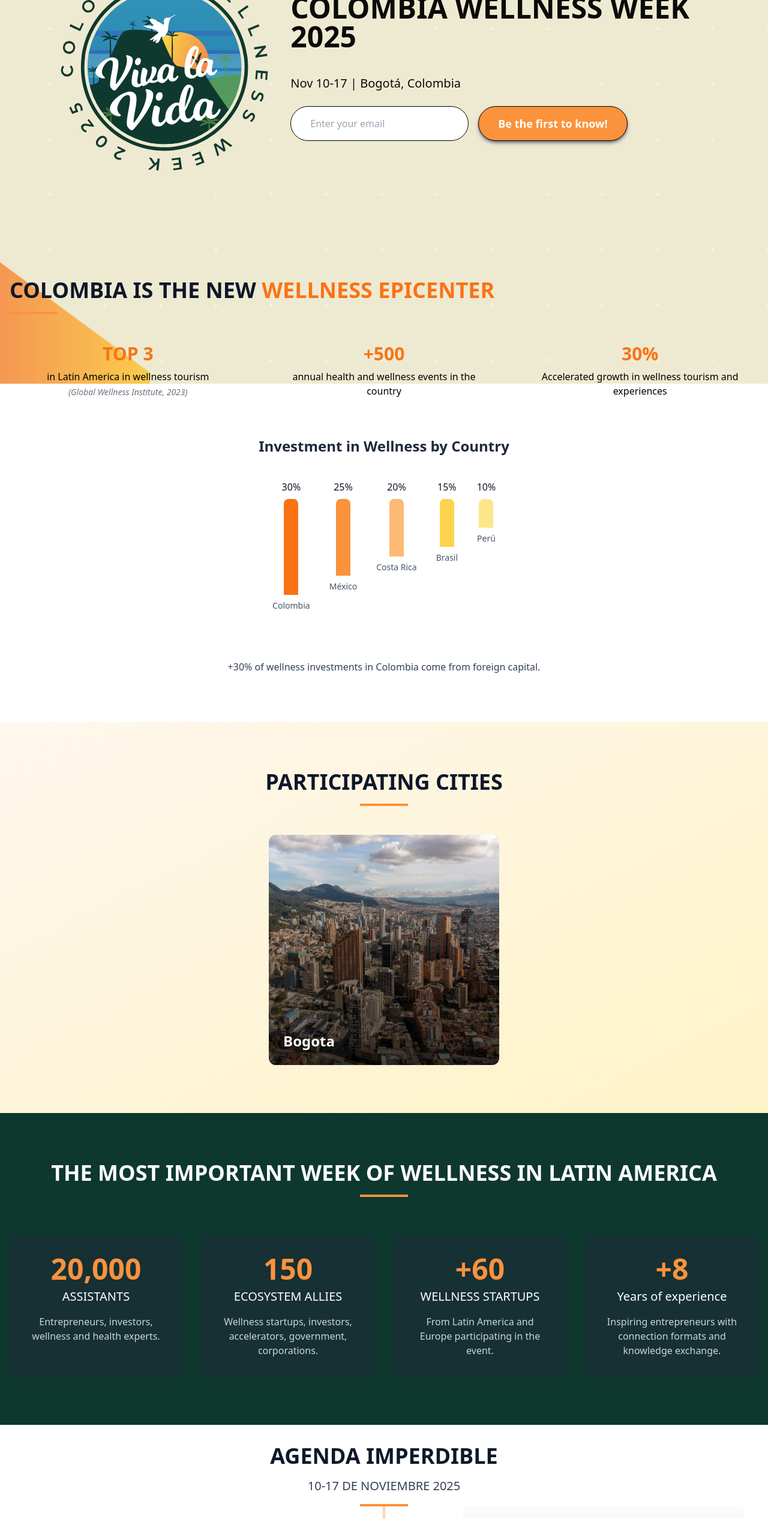
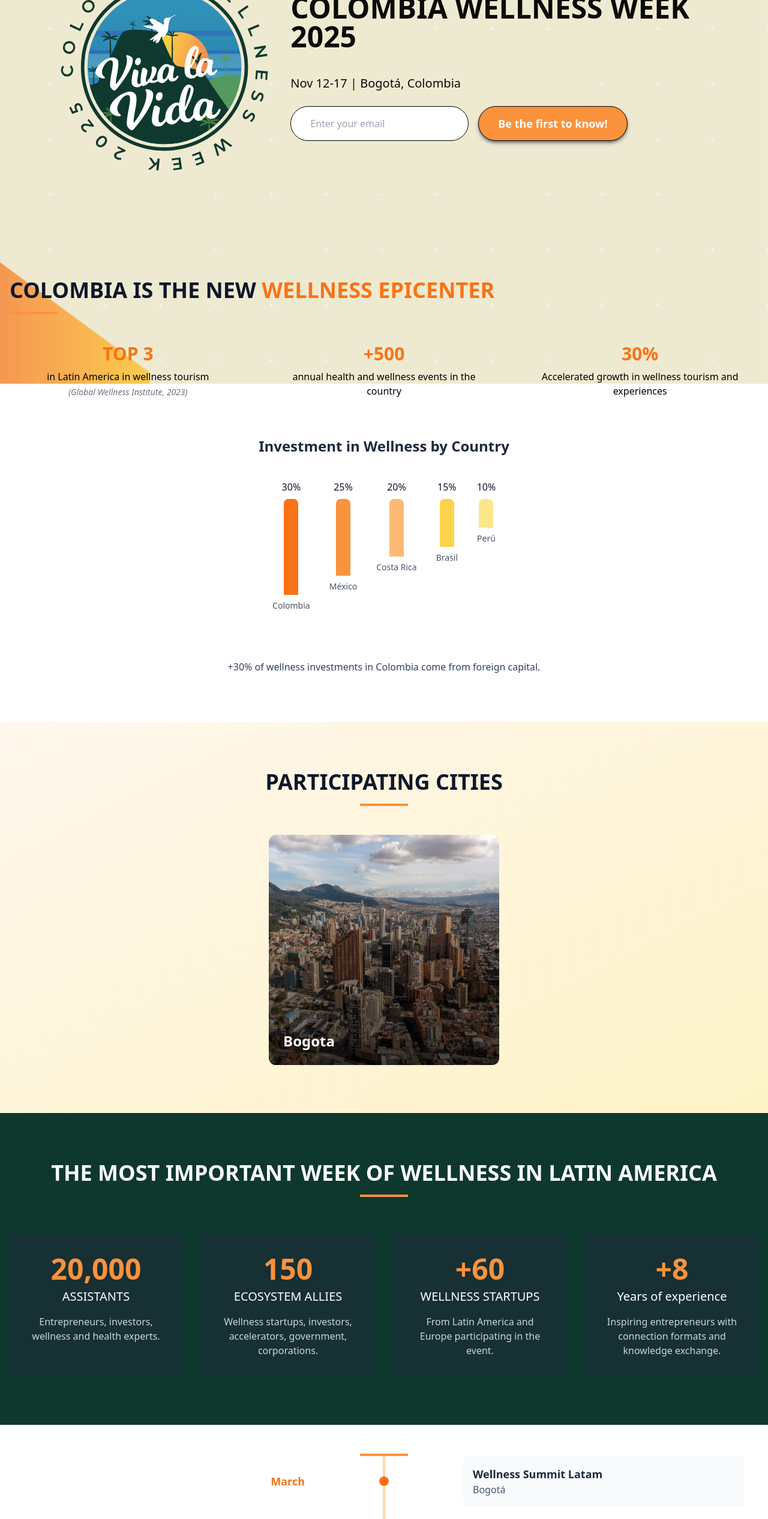
Before and after one commit to Diego331211/Divino-Bienestar-ColombiaWellnessWeek, a Next.js app: page /en in a window 1280 px wide. Shown: the part 160-2693 px from the top of the page at 60% size. Built offline with nearby package versions, Linux system fonts and the light colour scheme.

Commit message:
adicion de forms

```diff
--- a/app/[locale]/components/Footer.tsx
+++ b/app/[locale]/components/Footer.tsx
@@ -27,7 +27,7 @@ export default function Footer() {
         <div className="space-y-2 text-sm">
           <p className="text-gray-600">
             <a href="mailto:info@colombiawellnessweek.com" className="hover:text-black">
-              info@colombiawellnessweek.com
+              Colombiawellnesseeek2025@gmail.com
             </a>
           </p>
         </div>
--- a/app/[locale]/components/Header.tsx
+++ b/app/[locale]/components/Header.tsx
@@ -17,7 +17,7 @@ export default function Header() {
         <FontAwesomeIcon icon={faTiktok} className='h-8' />
         <FontAwesomeIcon icon={faXTwitter} className='h-8' />
         {/* Ícono de correo con enlace */}
-        <a href="mailto:colombiawellnessweek2025@gmail.com" title="Enviar correo">
+        <a href="mailto:Colombiawellnesseeek2025@gmail.com" title="Enviar correo">
           <FontAwesomeIcon icon={faEnvelope} className="h-7" />
         </a>
 
--- a/app/[locale]/components/timeline.tsx
+++ b/app/[locale]/components/timeline.tsx
@@ -43,11 +43,6 @@ export default function EventTimeline() {
   return (
     <div className="relative px-4 sm:px-6 py-8">
       <div className="container mx-auto px-4">
-        {/* Timeline line - hidden on small screens, visible from md up */}
-        <h2 className="text-3xl md:text-4xl font-bold mb-4 text-slate-900 text-center">
-          AGENDA IMPERDIBLE
-        </h2>
-        <p className="text-xl text-slate-700 text-center">10-17 DE NOVIEMBRE 2025</p>
         <div className="w-20 h-1 bg-orange-400 mx-auto mt-4"></div>
         <div className="hidden md:block absolute left-1/2 transform -translate-x-1/2 h-full w-1 bg-orange-200"></div>
         <div className="space-y-12">
--- a/messages/en.json
+++ b/messages/en.json
@@ -5,7 +5,7 @@
     "comingSoon": "Coming Soon",
     "eventName": "COLOMBIA WELLNESS WEEK 2025",
     "eventTagline": "The Most Important Wellness Week in LATAM",
-    "eventDates": "Nov 10-17 | Bogotá, Colombia",
+    "eventDates": "Nov 12-17 | Bogotá, Colombia",
     "navHome": "Home",
     "navAbout": "About",
     "navContact": "Contact",
--- a/messages/es.json
+++ b/messages/es.json
@@ -5,7 +5,7 @@
     "comingSoon": "Próximamente",
     "eventName": "COLOMBIA WELLNESS WEEK 2025",
     "eventTagline": "La semana más importante del bienestar en LATAM",
-    "eventDates": "10-17 de Noviembre | Bogotá, Colombia",
+    "eventDates": "12-17 de Noviembre | Bogotá, Colombia",
     "navHome": "Inicio",
     "navAbout": "Acerca de",
     "navContact": "Contacto",
--- a/messages/pt.json
+++ b/messages/pt.json
@@ -5,7 +5,7 @@
     "comingSoon": "Em breve",
     "eventName": "COLOMBIA WELLNESS WEEK 2025",
     "eventTagline": "A Semana Mais Importante do Bem-Estar na LATAM",
-    "eventDates": "10-17 de Novembro | Bogotá, Colombia",
+    "eventDates": "12-17 de Novembro | Bogotá, Colombia",
     "navHome": "Início",
     "navAbout": "Sobre",
     "navContact": "Contato",
```
